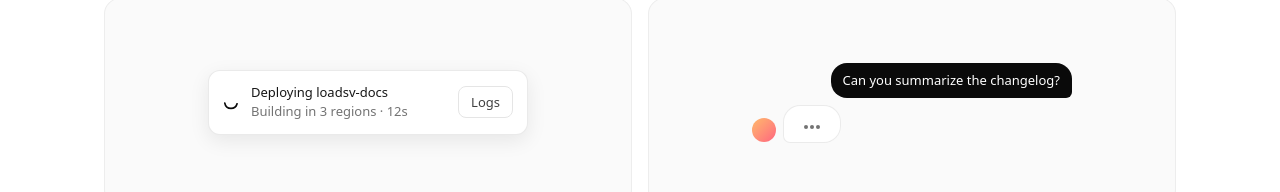
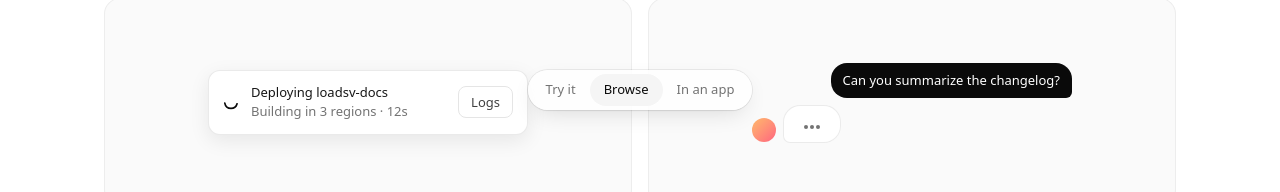
Before and after one commit to PedroLunet/loadsv, a SvelteKit app: page /browse in a window 1280 px wide. Shown: the part 674-866 px from the top of the page. Built offline with nearby package versions, Linux system fonts and the light colour scheme.

Commit message:
feat(site): switch between views from a floating dock

```diff
--- a/src/routes/(views)/+layout.svelte
+++ b/src/routes/(views)/+layout.svelte
@@ -1,6 +1,7 @@
 <script lang="ts">
 	import SiteFooter from '$site/components/SiteFooter.svelte';
 	import SiteHeader from '$site/components/SiteHeader.svelte';
+	import ViewDock from '$site/components/ViewDock.svelte';
 
 	let { children } = $props();
 </script>
@@ -10,5 +11,6 @@
 	<main id="content" class="flex-1">
 		{@render children()}
 	</main>
+	<ViewDock />
 	<SiteFooter />
 </div>
--- /dev/null
+++ b/src/site/components/ViewDock.svelte
@@ -0,0 +1,63 @@
+<!--
+	Switches between the three ways to see the library. The highlight slides to the chosen
+	view; until the page hydrates, the active link paints it itself so nothing jumps.
+-->
+<script lang="ts">
+	import { onMount } from 'svelte';
+	import { resolve } from '$app/paths';
+	import { page } from '$app/state';
+
+	const views = [
+		{ href: resolve('/'), label: 'Try it' },
+		{ href: resolve('/browse'), label: 'Browse' },
+		{ href: resolve('/in-an-app'), label: 'In an app' }
+	];
+
+	const links: HTMLAnchorElement[] = $state([]);
+	const current = $derived(views.findIndex((view) => view.href === page.url.pathname));
+
+	let highlight = $state<{ x: number; width: number }>();
+	let slide = $state(false);
+
+	$effect(() => {
+		const link = links[current];
+		if (link) highlight = { x: link.offsetLeft, width: link.offsetWidth };
+	});
+
+	// Slide between views, but never into the starting position.
+	onMount(() => requestAnimationFrame(() => requestAnimationFrame(() => (slide = true))));
+</script>
+
+<!-- Sticky, not fixed: at the end of the page it rests in its own space above the footer. -->
+<div class="pointer-events-none sticky bottom-0 z-30 flex justify-center px-4 pb-4">
+	<nav
+		aria-label="Views"
+		class="pointer-events-auto relative flex rounded-full bg-white/80 p-1 shadow-[0_8px_24px_-8px_rgba(0,0,0,0.16),0_1px_2px_rgba(0,0,0,0.05)] ring-1 ring-neutral-900/[0.07] backdrop-blur-md"
+	>
+		{#if highlight}
+			<span
+				aria-hidden="true"
+				class={[
+					'absolute top-1 bottom-1 left-0 rounded-full bg-neutral-100',
+					slide &&
+						'transition-[translate,width] duration-250 ease-out motion-reduce:transition-none'
+				]}
+				style:translate="{highlight.x}px 0"
+				style:width="{highlight.width}px"
+			></span>
+		{/if}
+		{#each views as view, i (view.href)}
+			{@const active = i === current}
+			<a
+				bind:this={links[i]}
+				href={view.href}
+				aria-current={active ? 'page' : undefined}
+				class={[
+					'relative flex h-8 items-center rounded-full px-3.5 text-[13px] transition-[color,scale] duration-150 ease-out active:scale-[0.97]',
+					active ? 'text-neutral-950' : 'text-neutral-500 hover:text-neutral-900',
+					active && !highlight && 'bg-neutral-100'
+				]}>{view.label}</a
+			>
+		{/each}
+	</nav>
+</div>
--- a/tests/site.e2e.ts
+++ b/tests/site.e2e.ts
@@ -122,6 +122,37 @@ test.describe('in an app', () => {
 		await expect(main.getByRole('status')).toContainText('Deploying loadsv-docs');
 		await expect(main.getByText('Redeploy of feat: add Snake spinner')).toBeVisible();
 		expect(errors).toEqual([]);
+	});
+});
+
+test.describe('view dock', () => {
+	test('switches views and marks the one you are on', async ({ page }) => {
+		const errors = watchConsole(page);
+		await page.goto('/');
+		await hydrated(page);
+		const dock = page.getByRole('navigation', { name: 'Views' });
+		await expect(dock.getByRole('link', { name: 'Try it' })).toHaveAttribute(
+			'aria-current',
+			'page'
+		);
+
+		for (const [name, path] of [
+			['Browse', '/browse'],
+			['In an app', '/in-an-app'],
+			['Try it', '/']
+		]) {
+			await dock.getByRole('link', { name }).click();
+			await expect(page).toHaveURL(path);
+			await expect(dock.getByRole('link', { name })).toHaveAttribute('aria-current', 'page');
+			await expect(dock.locator('[aria-current]')).toHaveCount(1);
+		}
+		expect(errors).toEqual([]);
+	});
+
+	test('stays out of the docs, which have the sidebar', async ({ page }) => {
+		await page.goto('/spinners/arc');
+		await expect(page.getByRole('complementary').first()).toBeVisible();
+		await expect(page.getByRole('navigation', { name: 'Views' })).toHaveCount(0);
 	});
 });
 
```
